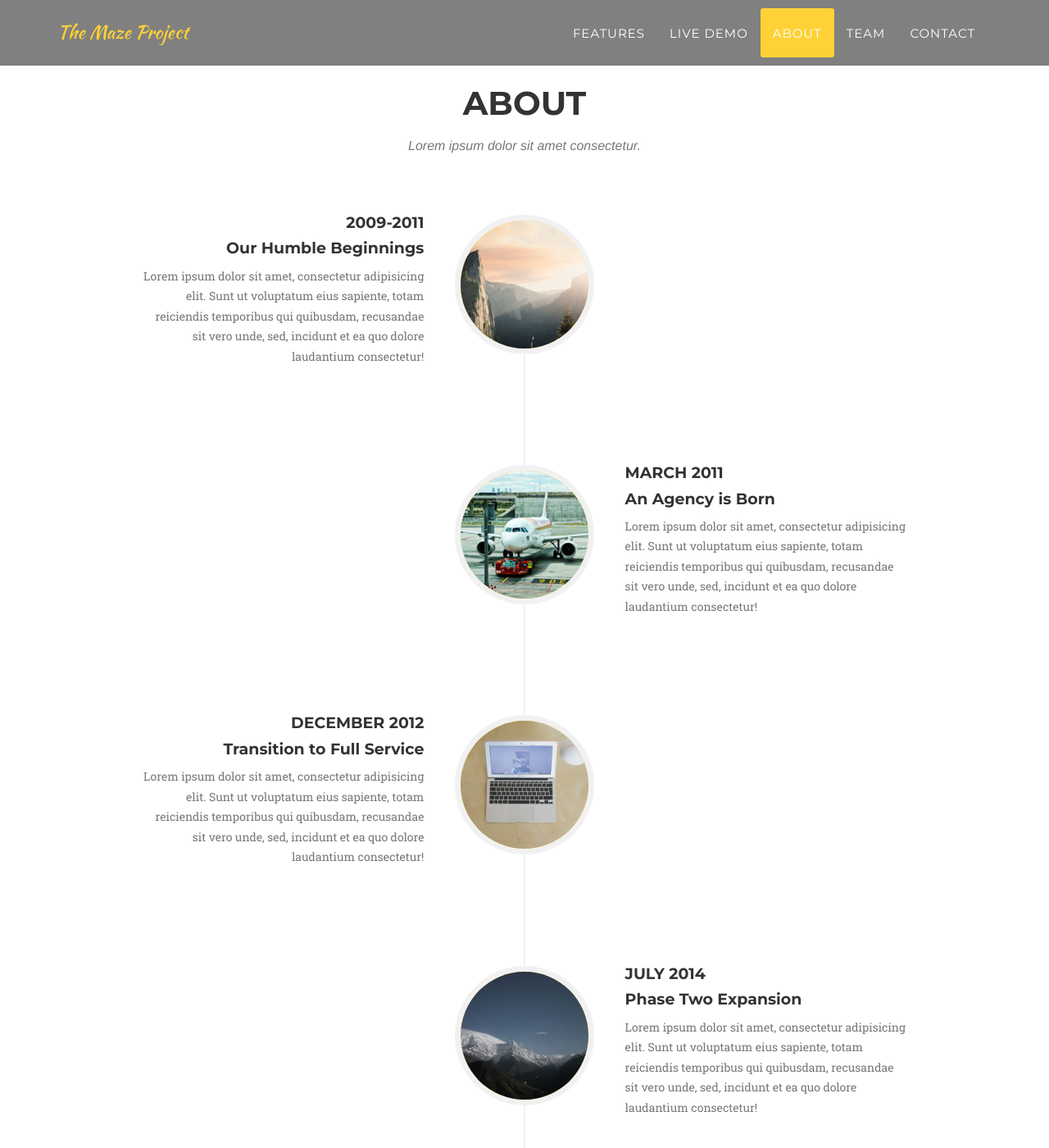
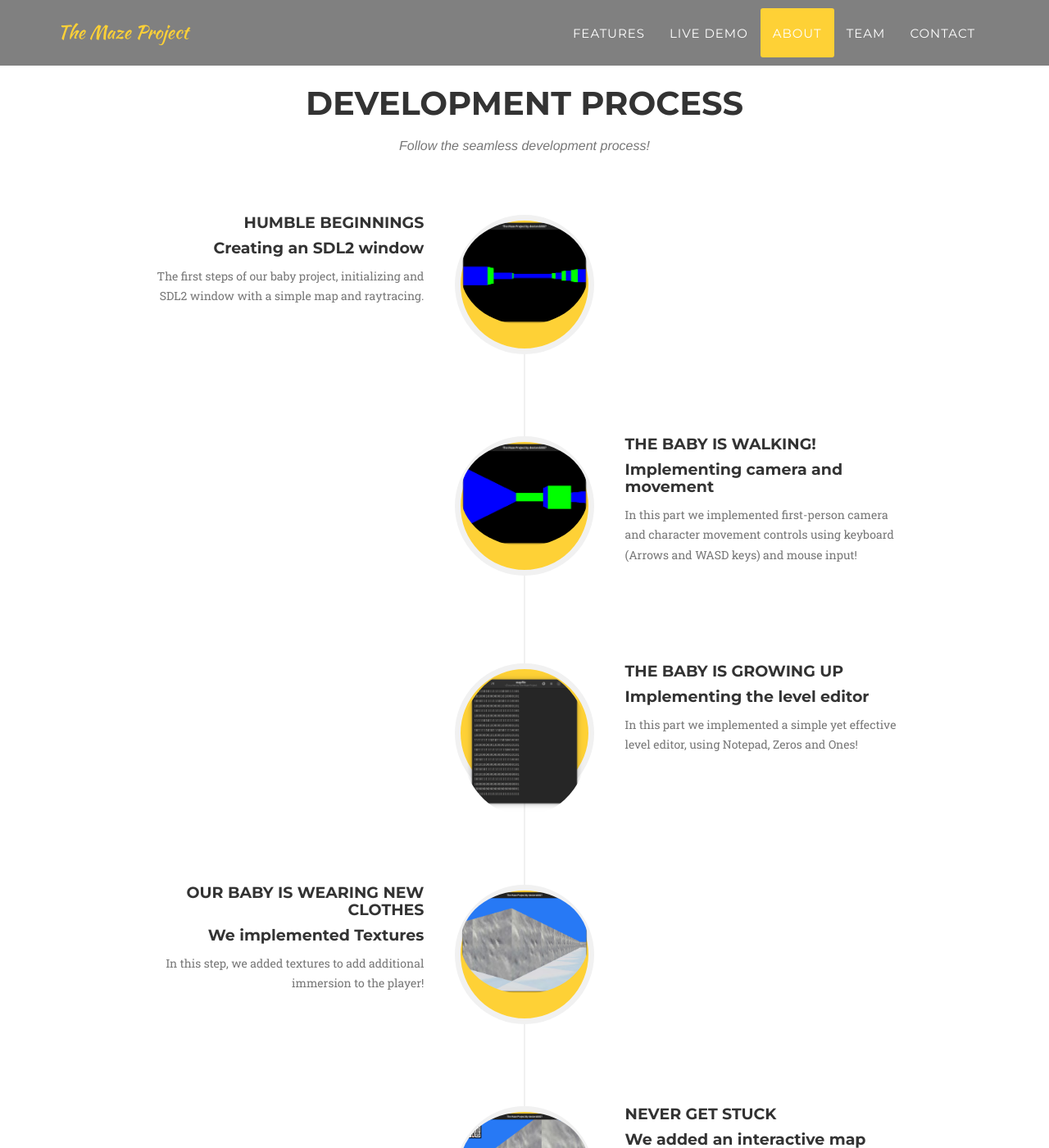
Before and after one commit to dexterski007/The-Maze-Project, a Jekyll site: the page built from docs/index.html, in a window 1280 px wide and 1400 px high, scrolled down 2282 px. Shown: the whole window at 82% size. Built offline with Jekyll 4.4.1, drawn with Linux system fonts in a browser that asks for light colours; some web fonts are replaced; some of the changed text lies outside the part shown.

Commit message:
fix progress

```diff
--- a/docs/_config.yml
+++ b/docs/_config.yml
@@ -17,6 +17,8 @@ people:
     url: https://www.linkedin.com/in/mohamed-boujelfa-128b0a287/
   - title: github
     url: https://www.github.com/dexterski007
+  - title: X
+    url: https://x.com/dexterski007
 
 # Social networks usernames (many more available: google-plus, flickr, dribbble, pinterest, instagram, tumblr, linkedin, etc.)
 social:
@@ -24,6 +26,8 @@ social:
     url: https://www.linkedin.com/in/mohamed-boujelfa-128b0a287/
   - title: github
     url: https://www.github.com/dexterski007
+  - title: X
+    url: https://x.com/dexterski007
 
 # Build settings
 markdown: kramdown
--- a/docs/_includes/about.html
+++ b/docs/_includes/about.html
@@ -3,8 +3,8 @@
         <div class="container">
             <div class="row">
                 <div class="col-lg-12 text-center">
-                    <h2 class="section-heading">About</h2>
-                    <h3 class="section-subheading text-muted">Lorem ipsum dolor sit amet consectetur.</h3>
+                    <h2 class="section-heading">Development Process</h2>
+                    <h3 class="section-subheading text-muted">Follow the seamless development process!</h3>
                 </div>
             </div>
             <div class="row">
@@ -12,65 +12,79 @@
                     <ul class="timeline">
                         <li>
                             <div class="timeline-image">
-                                <img class="img-circle img-responsive" src="img/about/1.jpg" alt="">
+                                <img class="img-circle img-responsive" src="img/about/1.png" alt="">
                             </div>
                             <div class="timeline-panel">
                                 <div class="timeline-heading">
-                                    <h4>2009-2011</h4>
-                                    <h4 class="subheading">Our Humble Beginnings</h4>
+                                    <h4>Humble beginnings</h4>
+                                    <h4 class="subheading">Creating an SDL2 window</h4>
                                 </div>
                                 <div class="timeline-body">
-                                    <p class="text-muted">Lorem ipsum dolor sit amet, consectetur adipisicing elit. Sunt ut voluptatum eius sapiente, totam reiciendis temporibus qui quibusdam, recusandae sit vero unde, sed, incidunt et ea quo dolore laudantium consectetur!</p>
+                                    <p class="text-muted">The first steps of our baby project, initializing and SDL2 window with a simple map and raytracing.</p>
                                 </div>
                             </div>
                         </li>
                         <li class="timeline-inverted">
                             <div class="timeline-image">
-                                <img class="img-circle img-responsive" src="img/about/2.jpg" alt="">
+                                <img class="img-circle img-responsive" src="img/about/2.png" alt="">
                             </div>
                             <div class="timeline-panel">
                                 <div class="timeline-heading">
-                                    <h4>March 2011</h4>
-                                    <h4 class="subheading">An Agency is Born</h4>
+                                    <h4>The baby is walking!</h4>
+                                    <h4 class="subheading">Implementing camera and movement</h4>
                                 </div>
                                 <div class="timeline-body">
-                                    <p class="text-muted">Lorem ipsum dolor sit amet, consectetur adipisicing elit. Sunt ut voluptatum eius sapiente, totam reiciendis temporibus qui quibusdam, recusandae sit vero unde, sed, incidunt et ea quo dolore laudantium consectetur!</p>
+                                    <p class="text-muted">In this part we implemented first-person camera and character movement controls using keyboard (Arrows and WASD keys) and mouse input!</p>
+                                </div>
+                            </div>
+                        </li>
+                        <li class="timeline-inverted">
+                            <div class="timeline-image">
+                                <img class="img-circle img-responsive" src="img/about/3.png" alt="">
+                            </div>
+                            <div class="timeline-panel">
+                                <div class="timeline-heading">
+                                    <h4>The baby is growing up</h4>
+                                    <h4 class="subheading">Implementing the level editor</h4>
+                                </div>
+                                <div class="timeline-body">
+                                    <p class="text-muted">In this part we implemented a simple yet effective level editor, using Notepad, Zeros and Ones!</p>
                                 </div>
                             </div>
                         </li>
                         <li>
                             <div class="timeline-image">
-                                <img class="img-circle img-responsive" src="img/about/3.jpg" alt="">
+                                <img class="img-circle img-responsive" src="img/about/4.png" alt="">
                             </div>
                             <div class="timeline-panel">
                                 <div class="timeline-heading">
-                                    <h4>December 2012</h4>
-                                    <h4 class="subheading">Transition to Full Service</h4>
+                                    <h4>Our baby is wearing new clothes</h4>
+                                    <h4 class="subheading">We implemented Textures</h4>
                                 </div>
                                 <div class="timeline-body">
-                                    <p class="text-muted">Lorem ipsum dolor sit amet, consectetur adipisicing elit. Sunt ut voluptatum eius sapiente, totam reiciendis temporibus qui quibusdam, recusandae sit vero unde, sed, incidunt et ea quo dolore laudantium consectetur!</p>
+                                    <p class="text-muted">In this step, we added textures to add additional immersion to the player!</p>
                                 </div>
                             </div>
                         </li>
                         <li class="timeline-inverted">
                             <div class="timeline-image">
-                                <img class="img-circle img-responsive" src="img/about/4.jpg" alt="">
+                                <img class="img-circle img-responsive" src="img/about/5.png" alt="">
                             </div>
                             <div class="timeline-panel">
                                 <div class="timeline-heading">
-                                    <h4>July 2014</h4>
-                                    <h4 class="subheading">Phase Two Expansion</h4>
+                                    <h4>Never get stuck</h4>
+                                    <h4 class="subheading">We added an interactive map system</h4>
                                 </div>
                                 <div class="timeline-body">
-                                    <p class="text-muted">Lorem ipsum dolor sit amet, consectetur adipisicing elit. Sunt ut voluptatum eius sapiente, totam reiciendis temporibus qui quibusdam, recusandae sit vero unde, sed, incidunt et ea quo dolore laudantium consectetur!</p>
+                                    <p class="text-muted">Using M key in your keyboard, you can easily access a sophisticated map, updated in realtime, to check your progress in-game!</p>
                                 </div>
                             </div>
                         </li>
                         <li class="timeline-inverted">
                             <div class="timeline-image">
-                                <h4>Be Part
-                                    <br>Of Our
-                                    <br>Story!</h4>
+                                <h4>Dead ends
+                                    <br>Birth
+                                    <br>New beginnings!</h4>
                             </div>
                         </li>
                     </ul>
```
Also changed, not shown: docs/img/about/1.jpg (deleted), docs/img/about/1.png (added), docs/img/about/2.jpg (deleted), docs/img/about/2.png (added), docs/img/about/3.jpg (deleted), docs/img/about/3.png (added), docs/img/about/4.jpg (deleted), docs/img/about/4.png (added), docs/img/about/5.png (added).
